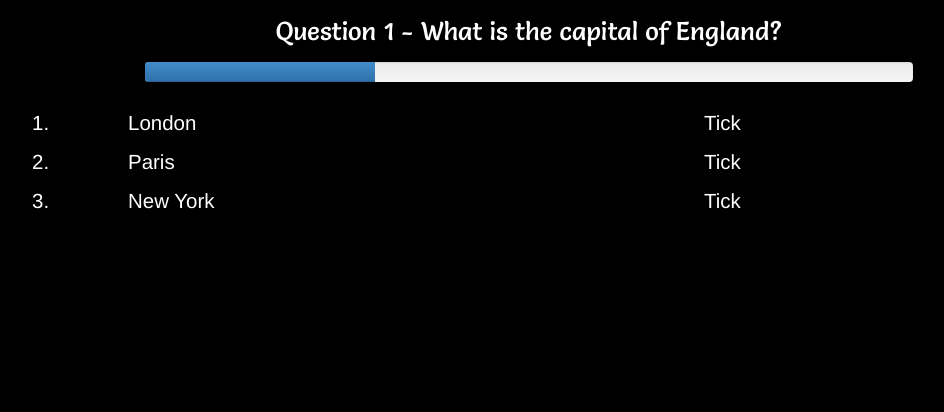
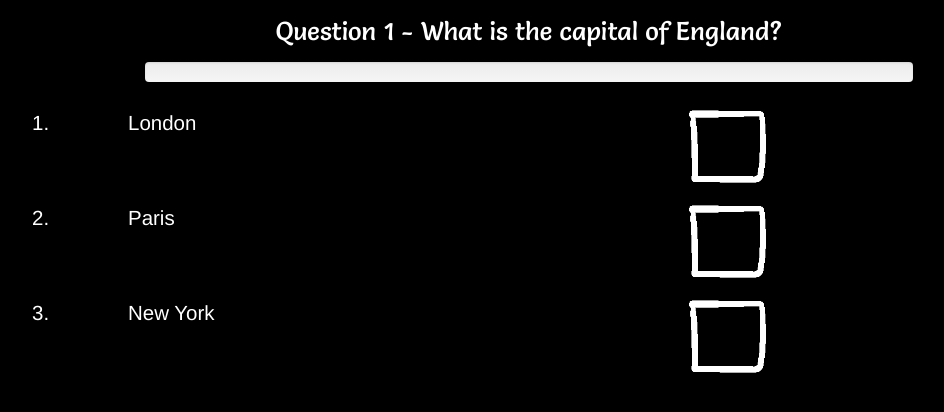
Before and after one commit to DoctorTone/KidsQuiz, a plain HTML site: page questions.html in a window 1280 px wide. Shown: the whole page, without its empty margins (111-1055 px from the left). Drawn offline with Linux system fonts and the light colour scheme.

Commit message:
Added boxes, ticks and crosses

```diff
--- a/css/quizStyles.css
+++ b/css/quizStyles.css
@@ -70,3 +70,12 @@ body {
     font-size: 1.6vw;
     color: white;
 }
+.questionImage img {
+    position: absolute;
+    top: 1%;
+    left: 0;
+    width: 40%;
+}
+.row {
+    margin-bottom: 5%;
+}
--- a/questions.html
+++ b/questions.html
@@ -19,7 +19,7 @@
     </div>
 
     <div class="progress centred">
-        <div class="progress-bar" style="width: 30%;">
+        <div class="progress-bar">
         </div>
     </div>
 
@@ -32,8 +32,10 @@
                 <div class="col-md-6">
                     <p>London</p>
                 </div>
-                <div class="col-md-2">
-                    <p>Tick</p>
+                <div class="col-md-2 questionImage">
+                    <img src="images/square.png">
+                    <img class="noDisplay" src="images/tick.png">
+                    <img class="noDisplay" src="images/cross.png">
                 </div>
             </div>
             <div class="row">
@@ -43,8 +45,10 @@
                 <div class="col-md-6">
                     <p>Paris</p>
                 </div>
-                <div class="col-md-2">
-                    <p>Tick</p>
+                <div class="col-md-2 questionImage">
+                    <img src="images/square.png">
+                    <img class="noDisplay" src="images/tick.png">
+                    <img class="noDisplay" src="images/cross.png">
                 </div>
             </div>
             <div class="row">
@@ -54,8 +58,10 @@
                 <div class="col-md-6">
                     <p>New York</p>
                 </div>
-                <div class="col-md-2">
-                    <p>Tick</p>
+                <div class="col-md-2 questionImage">
+                    <img src="images/square.png">
+                    <img class="noDisplay" src="images/tick.png">
+                    <img class="noDisplay" src="images/cross.png">
                 </div>
             </div>
         </div>
```
Also changed, not shown: quiz.html (+1 -1 lines), images/cross.png (added), images/square.png (added), images/tick.png (added).
